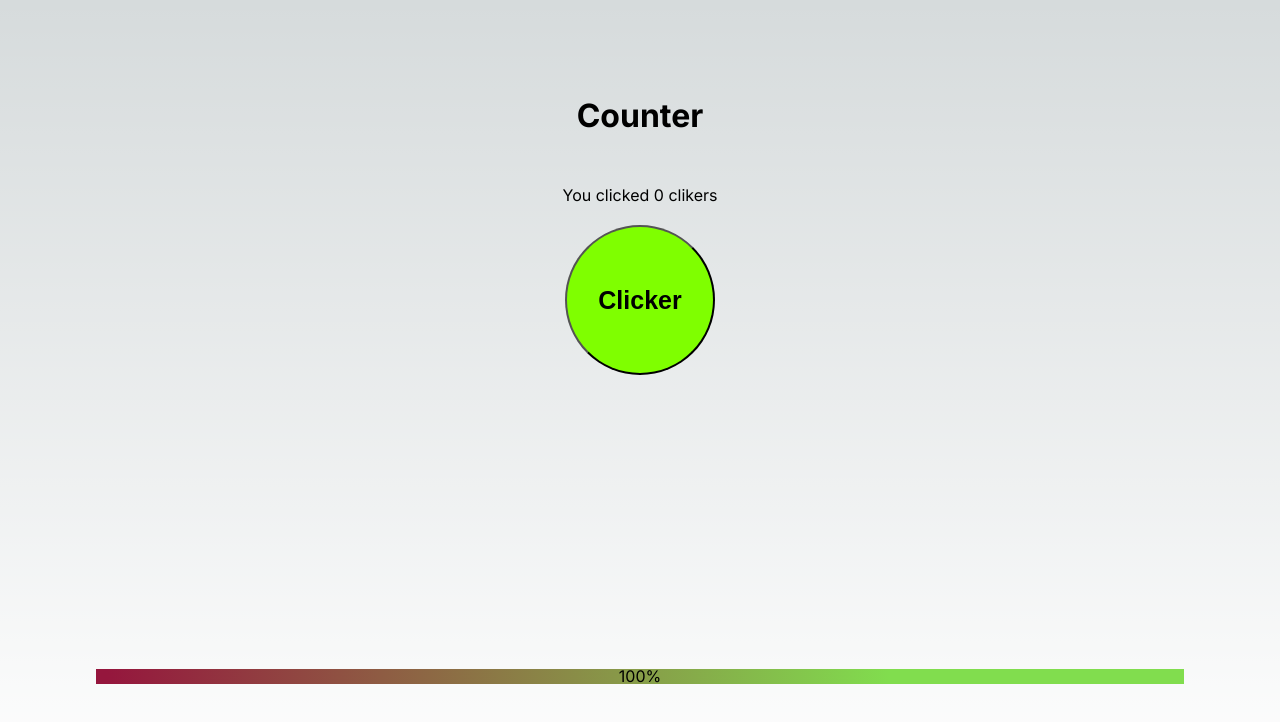
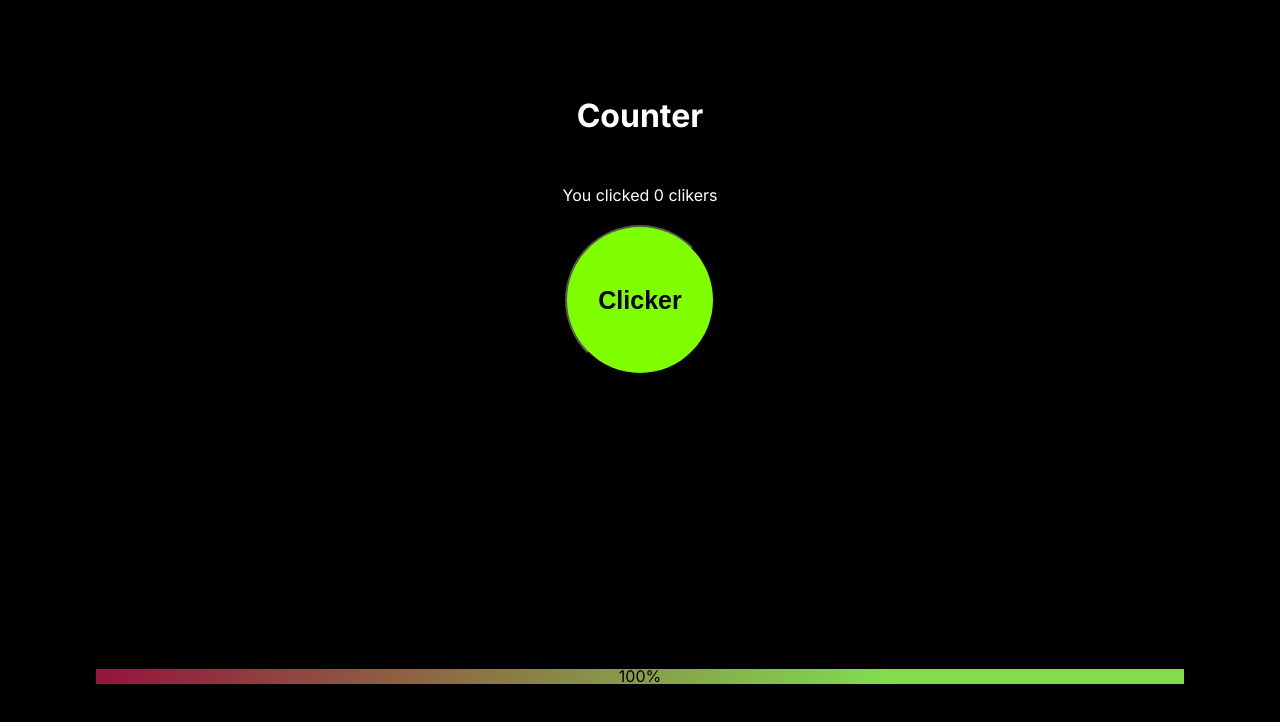
Before and after one commit to kabanproff/ton-proj, a Next.js app: page / in a window 1280 px wide. Shown: the top 722 px of the page. Built offline with nearby package versions, Linux system fonts and the light colour scheme.

Commit message:
set dark theme

```diff
--- a/src/app/globals.css
+++ b/src/app/globals.css
@@ -4,48 +4,9 @@
   --font-mono: ui-monospace, Menlo, Monaco, "Cascadia Mono", "Segoe UI Mono",
     "Roboto Mono", "Oxygen Mono", "Ubuntu Monospace", "Source Code Pro",
     "Fira Mono", "Droid Sans Mono", "Courier New", monospace;
-
-  --foreground-rgb: 0, 0, 0;
-  --background-start-rgb: 214, 219, 220;
-  --background-end-rgb: 255, 255, 255;
-
-  --primary-glow: conic-gradient(
-    from 180deg at 50% 50%,
-    #16abff33 0deg,
-    #0885ff33 55deg,
-    #54d6ff33 120deg,
-    #0071ff33 160deg,
-    transparent 360deg
-  );
-  --secondary-glow: radial-gradient(
-    rgba(255, 255, 255, 1),
-    rgba(255, 255, 255, 0)
-  );
-
-  --tile-start-rgb: 239, 245, 249;
-  --tile-end-rgb: 228, 232, 233;
-  --tile-border: conic-gradient(
-    #00000080,
-    #00000040,
-    #00000030,
-    #00000020,
-    #00000010,
-    #00000010,
-    #00000080
-  );
-
-  --callout-rgb: 238, 240, 241;
-  --callout-border-rgb: 172, 175, 176;
-  --card-rgb: 180, 185, 188;
-  --card-border-rgb: 131, 134, 135;
-}
-
-@media (prefers-color-scheme: dark) {
-  :root {
   --foreground-rgb: 255, 255, 255;
   --background-start-rgb: 0, 0, 0;
   --background-end-rgb: 0, 0, 0;
-
   --primary-glow: radial-gradient(rgba(1, 65, 255, 0.4), rgba(1, 65, 255, 0));
   --secondary-glow: linear-gradient(
     to bottom right,
@@ -53,7 +14,6 @@
     rgba(1, 65, 255, 0),
     rgba(1, 65, 255, 0.3)
   );
-
   --tile-start-rgb: 2, 13, 46;
   --tile-end-rgb: 2, 5, 19;
   --tile-border: conic-gradient(
@@ -65,12 +25,10 @@
     #ffffff10,
     #ffffff80
   );
-
   --callout-rgb: 20, 20, 20;
   --callout-border-rgb: 108, 108, 108;
   --card-rgb: 100, 100, 100;
   --card-border-rgb: 200, 200, 200;
-  }
 }
 
 * {
@@ -99,9 +57,3 @@
   color: inherit;
   text-decoration: none;
 }
-
-@media (prefers-color-scheme: dark) {
-  html {
-    color-scheme: dark;
-  }
-}
--- a/src/app/page.js
+++ b/src/app/page.js
@@ -45,6 +45,7 @@
 
   return (
     <main className={styles.main}>
+
       <h1>Counter</h1>
       <Counter
         clikers={clikers}
```
Lines whose indentation alone changed are shown as unchanged.
